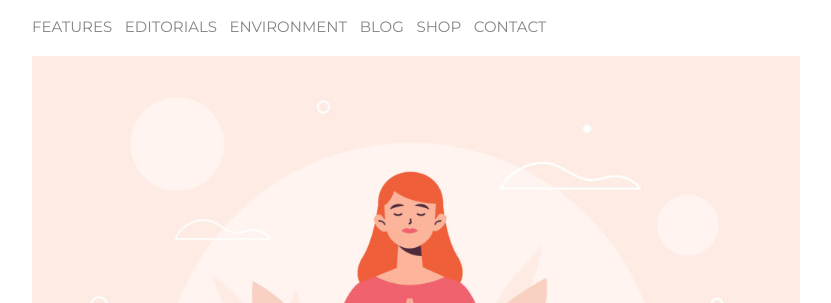
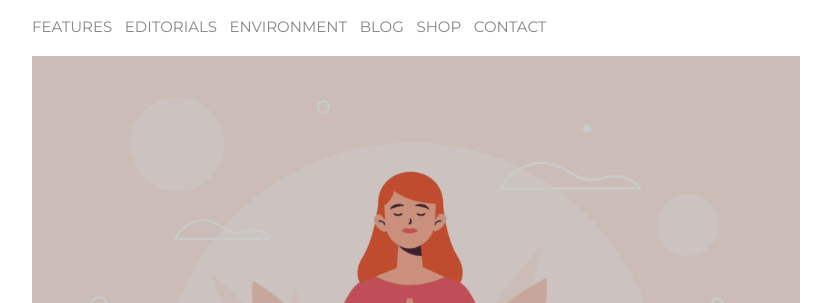
Before and after one commit to matte887/htmlcss-wp, a plain HTML site: page index.html in a window 1280 px wide. Shown: the part 133-436 px from the top of the page, without its empty margins (224-1055 px from the left). Drawn offline with Linux system fonts and the light colour scheme.

Commit message:
Added jumbotron layover

```diff
--- a/css/style.css
+++ b/css/style.css
@@ -79,6 +79,16 @@ nav li a {
     left: 3em;
 }
 
+.layover::before {
+    content: "";
+    width: 100%;
+    height: 100%;
+    position: absolute;
+    top: 0;
+    left: 0;
+    background-color: rgba(0, 0, 0, 0.2)
+}
+
 .jumbotron h2 {
     font-size: 2em;
     font-weight: 400;
--- a/index.html
+++ b/index.html
@@ -26,7 +26,7 @@
                 <li><a href="">Contact</a></li>
             </ul>
         </nav>
-        <div class="jumbotron margin-b">
+        <div class="jumbotron margin-b layover">
             <div class="jumbotron-text font-size">
                 <h2>Pretium ac placerat dui interdum nunc in eros urna morbi</h2>
                 <p>Lorem ipsum dolor sit amet, consectetur adipisicing elit. Autem eaque quas non voluptatem! Ullam, ut atque! Porro impedit tenetur iusto ex adipisci sapiente unde rerum velit, labore quas obcaecati earum.</p>
```
